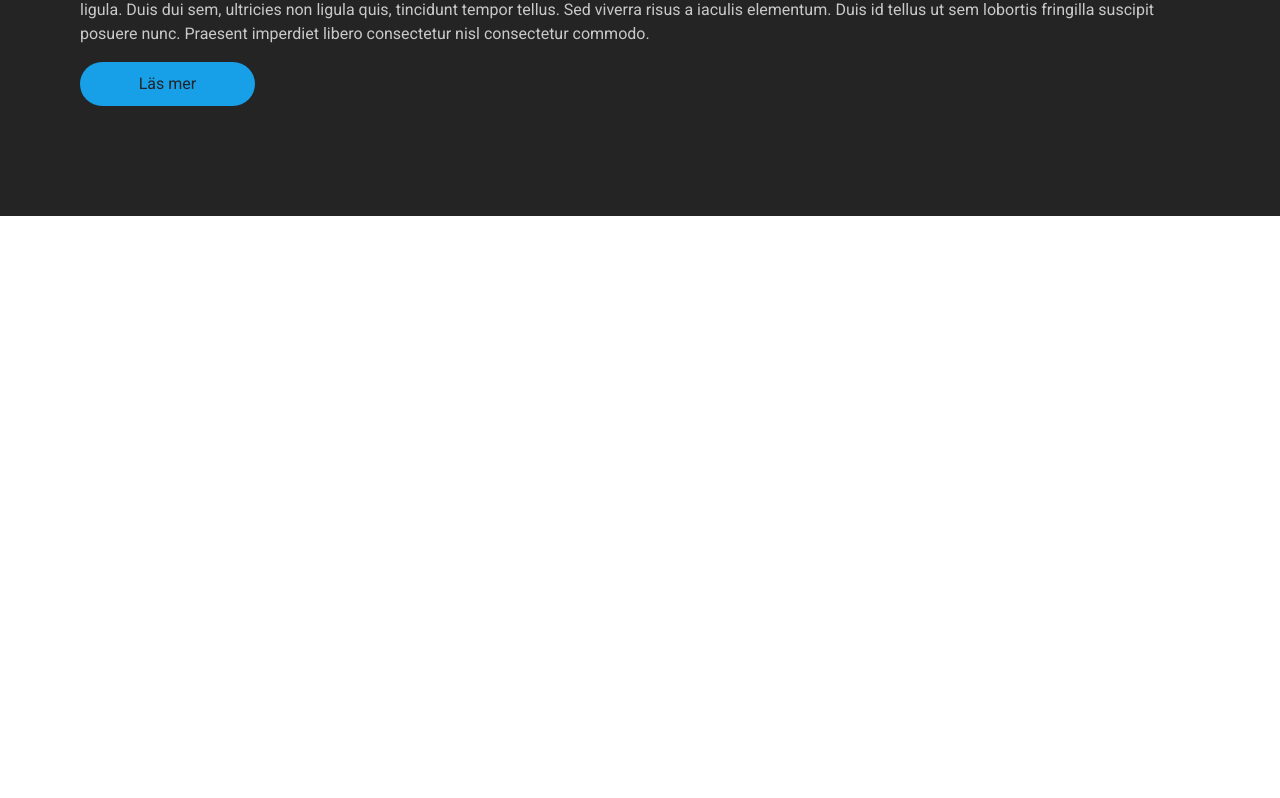
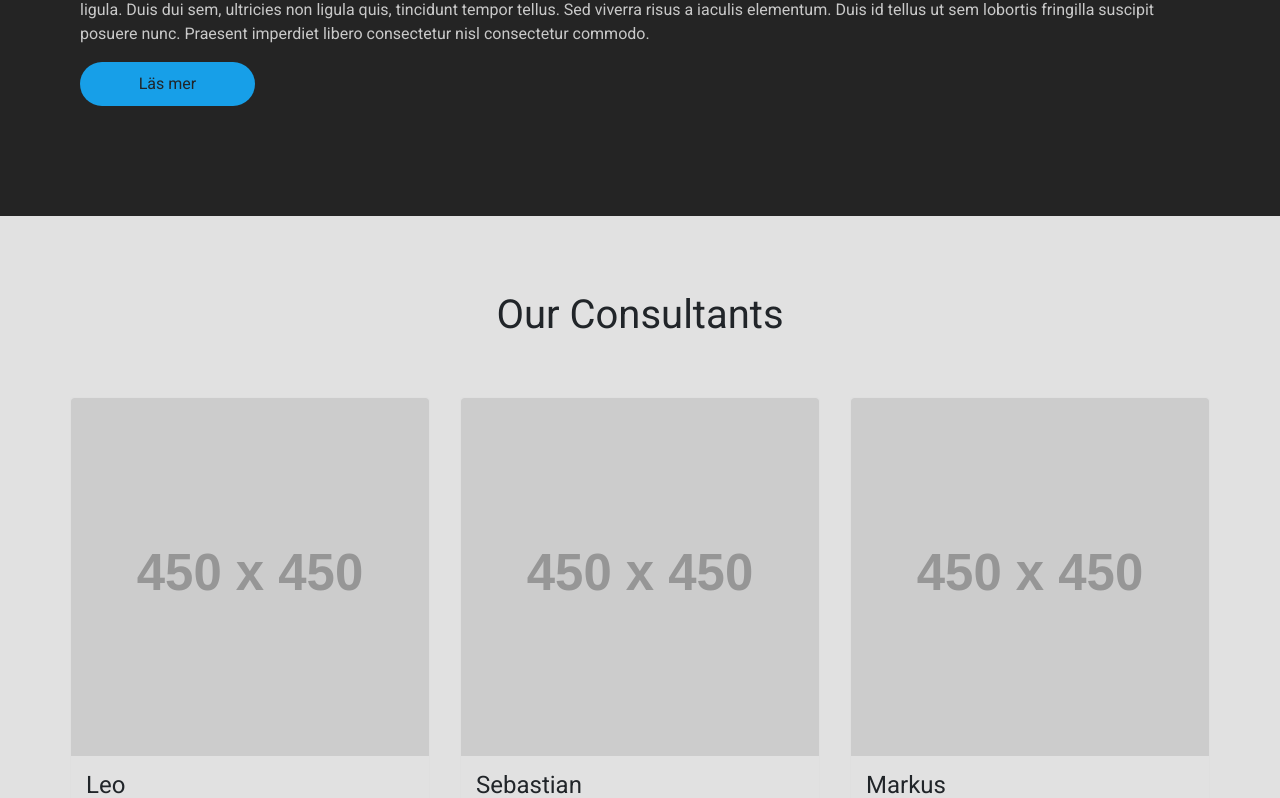
Before and after one commit to leehog/Digitalspark, a React (Create React App) app: page / in a window 1280 px wide. Shown: the part 1999-2797 px from the top of the page. Before the commit the page ends 2215 px from the top, so only its background shows below. Built offline with nearby package versions, Linux system fonts and the light colour scheme.

Commit message:
DSW-005 Our Consultants page done

```diff
--- a/src/App.js
+++ b/src/App.js
@@ -3,6 +3,7 @@ import './App.css';
 import FirstComponent from "./components/FirstComponent";
 import SecondComponent from "./components/SecondComponent";
 import ThirdComponent from "./components/ThirdComponent";
+import FourthComponent from "./components/FourthComponent";
 import * as Scroll from 'react-scroll';
 import { Link, Element , Events, animateScroll as scroll, scrollSpy, scroller } from 'react-scroll'
 
@@ -15,11 +16,14 @@ class App extends Component {
       <Link activeClass="active" className="scroll-link" to="first-component" spy={true} smooth={true} duration={500} >Start</Link>
       <Link activeClass="active" className="scroll-link" to="second-component" spy={true} smooth={true} duration={500} >About us</Link>
       <Link activeClass="active" className="scroll-link" to="third-component" spy={true} smooth={true} duration={500} >Vad vi gör?</Link>
+      <Link activeClass="active" className="scroll-link" to="fourth-component" spy={true} smooth={true} duration={500} >Our Consultants</Link>
+
 
       <React.Fragment>
                 <FirstComponent/>
                 <SecondComponent/>
                 <ThirdComponent/>
+                <FourthComponent/>
         </React.Fragment>
       </div>
     );
--- /dev/null
+++ b/src/components/FourthComponent.js
@@ -0,0 +1,41 @@
+import React from "react";
+
+export default () => {
+    return (
+        <div className="component fourth-component">
+            <div className="container">
+            <h1 className="consult-title">Our Consultants</h1>
+                <div class="row">
+                  <div class="card-deck">
+                      <div class="card">
+                          <img class="card-img-top" src="//placehold.it/450x450" alt="Card image cap"></img>
+                          <div class="card-block">
+                          <h4 class="card-title">Leo</h4>
+                          <p class="card-text">Frontend utvecklare</p>
+                          <p class="card-text"><small class="text-muted">Vue JS, React</small></p>
+                          </div>
+                      </div>
+                      <div class="card">
+                          <img class="card-img-top" src="//placehold.it/450x450" alt="Card image cap"></img>
+                          <div class="card-block">
+                          <h4 class="card-title">Sebastian</h4>
+                          <p class="card-text">Frontend utvecklare</p>
+                          <p class="card-text"><small class="text-muted">React, Redux, Angular</small></p>
+                          </div>
+                      </div>
+                      <div class="card">
+                          <img class="card-img-top" src="//placehold.it/450x450" alt="Card image cap"></img>
+                          <div class="card-block">
+                          <h4 class="card-title">Markus</h4>
+                          <p class="card-text">Fullstack utvecklare</p>
+                          <p class="card-text"><small class="text-muted">ASP.net, C#, React</small></p>
+                          </div>
+                      </div>
+                  </div>
+              </div>
+              <h1 className="join-us">Join us!</h1>
+              <div className="tt-btn">Connect with Team Tailor</div>
+            </div>
+        </div>
+    )
+}
--- a/src/index.css
+++ b/src/index.css
@@ -90,6 +90,35 @@ html, body {
   max-width: 175px;
 }
 /* -- -- */
+
+/* -- Our consultants page -- */
+.component.fourth-component {
+  background-color: #e1e1e1;
+  padding: 75px 10px;
+}
+.consult-title {
+  padding-bottom: 50px;
+}
+.card-block {
+  background-color: #e1e1e1;
+  padding: 15px;
+  text-align: left;
+}
+.card-deck {
+  margin: 0 auto;
+}
+.join-us {
+  padding-top: 50px;
+}
+.tt-btn {
+  background-color: #caba32;
+  padding: 20px 55px;
+  border-radius: 45px;
+  max-width: 350px;
+  margin: 0 auto;
+  cursor: pointer;
+}
+/* -- -- */
 .pagination-additional-class {
   margin: 0;
   position: fixed;
```
